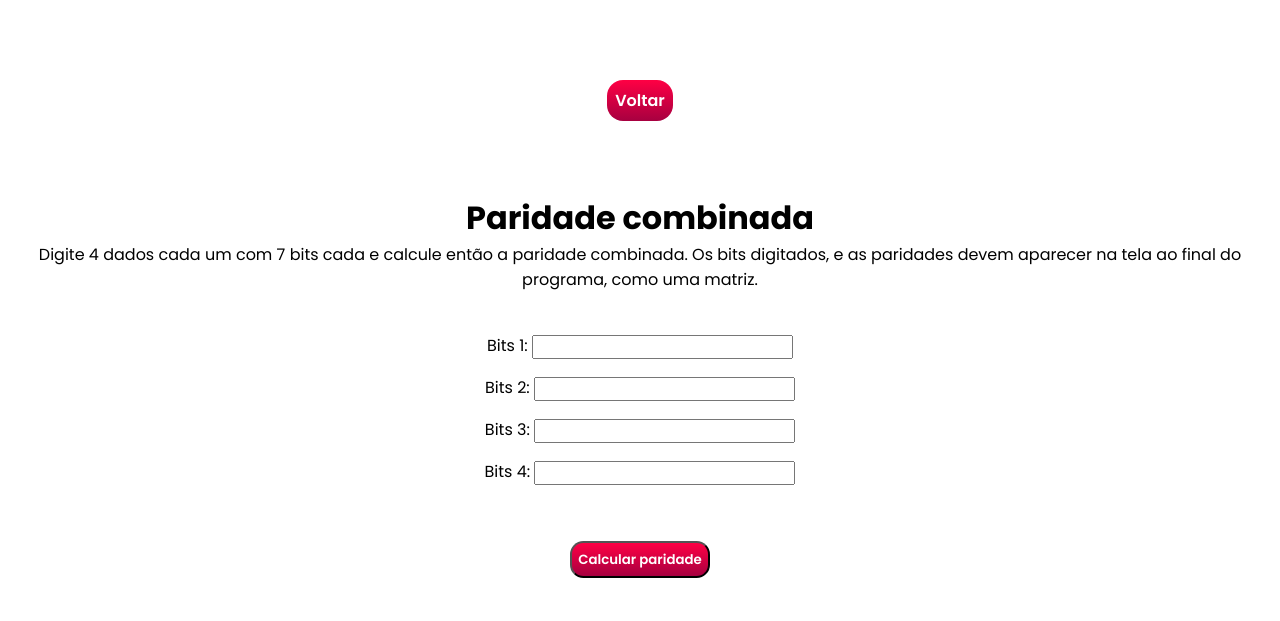
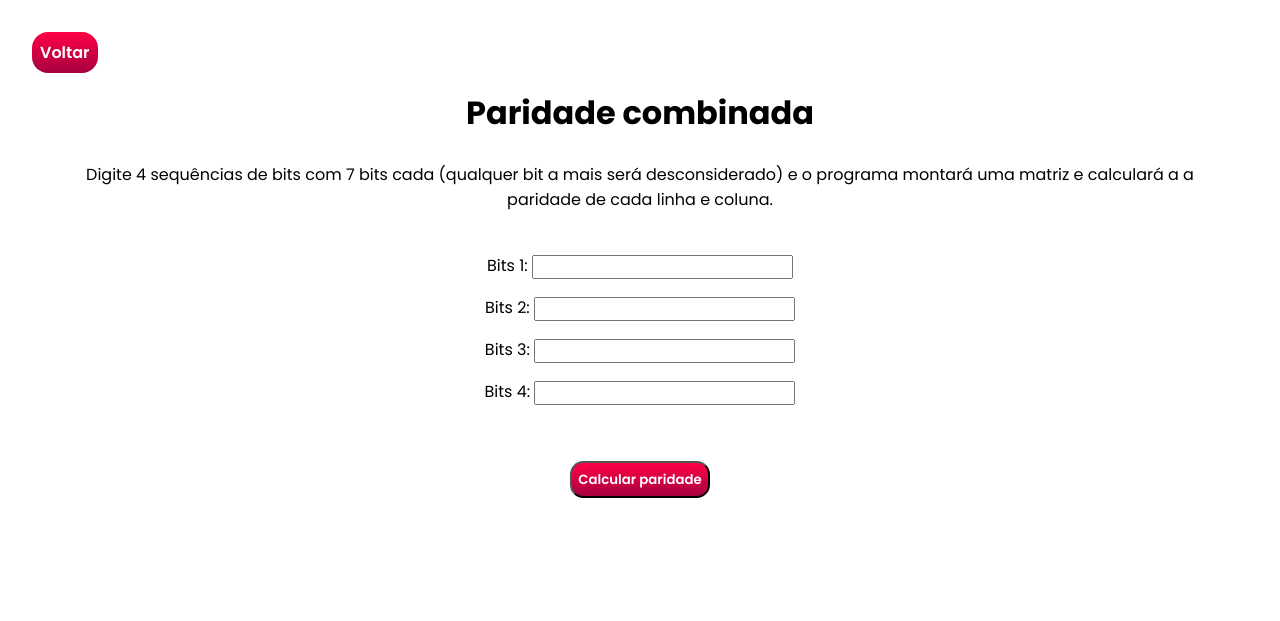
Before and after one commit to aaneleh/paridade-simples-combinada, a plain HTML site: page combinada.html in a window 1280 px wide. Drawn offline with Linux system fonts and the light colour scheme.

Commit message:
Botão de voltar e melhor descrição

```diff
--- a/combinada.html
+++ b/combinada.html
@@ -25,14 +25,18 @@
 </head>
 
 <body>
-    <a href="index.html" class="button">Voltar</a>
+    <a href="index.html" class="voltar button">Voltar</a>
+
     <br>
+
     <h1>Paridade combinada</h1>
-    <p>
-        Digite 4 dados cada um com 7 bits cada e calcule então a paridade combinada.
-        Os bits digitados, e as paridades devem aparecer na tela ao final do programa, como uma matriz.
-    </p>
+
     <br>
+
+    <p> Digite 4 sequências de bits com 7 bits cada (qualquer bit a mais será desconsiderado) e o programa montará uma matriz e calculará a a paridade de cada linha e coluna.</p>
+
+    <br>
+
     <form id="form">
         <div>
             <label>Bits 1: </label>
@@ -136,6 +140,5 @@
             table.appendChild(row);
         }
     </script>
-
 </body>
 </html>
--- a/style.css
+++ b/style.css
@@ -24,10 +24,16 @@ footer {
     background: linear-gradient(180deg, rgb(255, 69, 118) 0%, rgb(182, 46, 98) 100%);
 }
 body {
-    padding: 2em;
+    padding: 4em;
     text-align: center;
     display: flex;
     flex-direction: column;
     justify-content: space-around;
     align-items: center;
 }
+.voltar.button{
+    margin: 0;
+    position: absolute;
+    top: 2em;
+    left: 2em;
+}
```
Also changed, not shown: index.html (+20 -14 lines), simples.html (+3 -3 lines).
